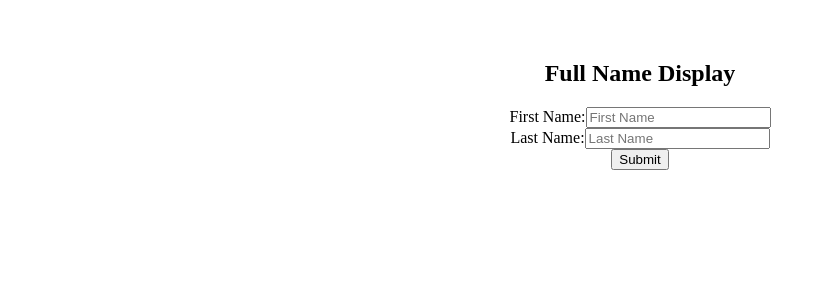
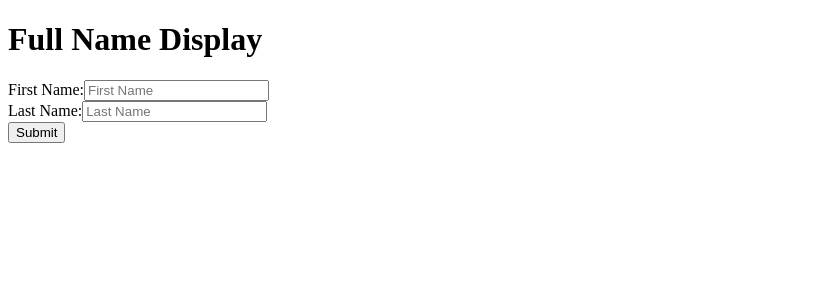
Before and after one commit to PriyankaBawanna/TodoListApp, a React (Vite) app: page / in a window 1280 px wide. Shown: the top 300 px of the page, without its empty margins (0-826 px from the left). Built offline with nearby package versions, Linux system fonts and the light colour scheme.

Commit message:
Name Form

```diff
--- a/src/App.jsx
+++ b/src/App.jsx
@@ -1,6 +1,6 @@
 import { useState } from "react";
 
-import "./App.css";
+
 import ContextAPI from "./contextAPI/ContextAPI";
 import NameForm from "./NameForm";
 
--- a/src/NameForm.jsx
+++ b/src/NameForm.jsx
@@ -32,9 +32,48 @@ const NameForm = () => {
   };
 
   return (
-    <div className="flex flex-col items-center p-6 bg-gray-100 rounded shadow-md">
-      <h2 className="text-xl font-semibold mb-4">Full Name Display</h2>
-      <form onSubmit={handleSubmit} className="flex flex-col gap-3">
+    <>
+    <h1 >Full Name Display</h1>
+    <form onSubmit={handleSubmit}>
+    <label>First Name:</label>
+    <input
+      type="text"
+      placeholder="First Name"
+      value={firstName}
+      onChange={(e) => setFirstName(e.target.value)}
+      required
+    />
+    <div>
+    <label>Last Name:</label>
+    <input
+      type="text"
+      placeholder="Last Name"
+      value={lastName}
+      onChange={(e) => setLastName(e.target.value)}
+      required
+    />
+    </div>
+    <button type="submit" className="">
+      Submit
+    </button>
+
+
+   </form>
+   {errorMessage && <div className="text-red-500 mt-4">{errorMessage}</div>}
+
+
+   {fullName && <div className="mt-6">Full Name: {fullName}</div>}
+
+
+    </>
+  );
+};
+
+export default NameForm;
+{/* <div className="">
+<h1 >Full Name Display</h1>
+<form onSubmit={handleSubmit}>
+  <div>
 <div>
 <label>First Name:</label>
     <input
@@ -42,35 +81,30 @@ const NameForm = () => {
       placeholder="First Name"
       value={firstName}
       onChange={(e) => setFirstName(e.target.value)}
-            className="border p-2 rounded"
       required
     />
+
 </div>
-        <div>
+
     <label>Last Name:</label>
     <input
       type="text"
       placeholder="Last Name"
       value={lastName}
       onChange={(e) => setLastName(e.target.value)}
-            className="border p-2 rounded"
       required
     />
+
 </div>
-        <div>
-          <button type="submit" className="bg-blue-500 text-white p-2 rounded">
+    <button type="submit" className="">
       Submit
     </button>
-        </div>
+
 </form>
 
-      {/* Show error message if any */}
+
 {errorMessage && <div className="text-red-500 mt-4">{errorMessage}</div>}
 
-      {/* Display full name after successful submission */}
+
 {fullName && <div className="mt-4">Full Name: {fullName}</div>}
-    </div>
-  );
-};
-
-export default NameForm;
+</div> */}
```
Lines whose indentation alone changed are shown as unchanged.
